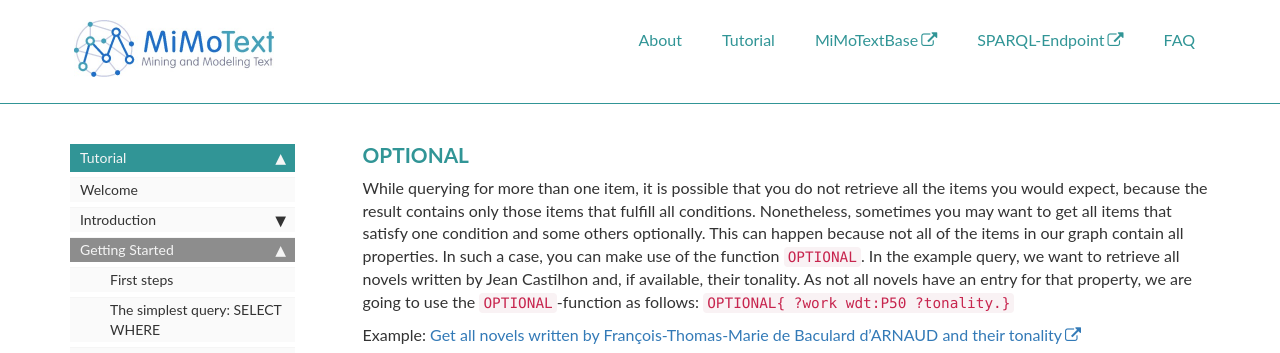
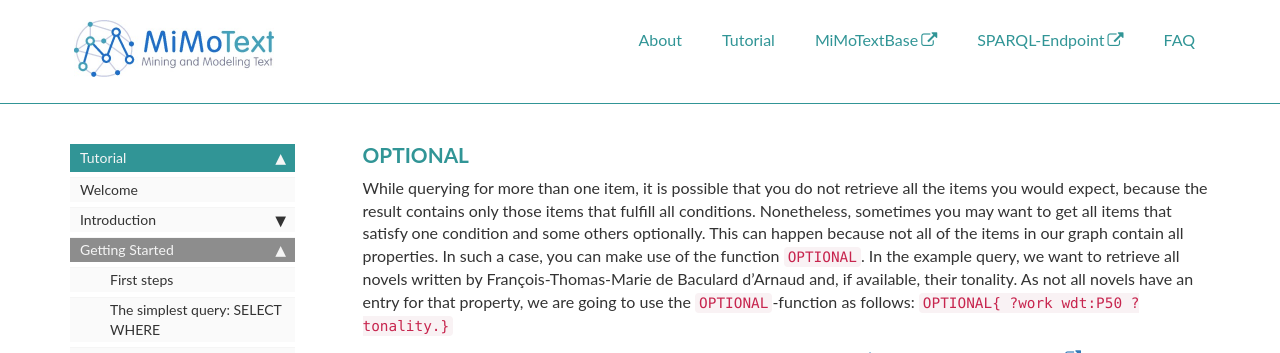
Before and after one commit to MiMoText/MiMoTextBase_Tutorial, a Jekyll site: the page built from pages/tutorial/optional.md, in a window 1280 px wide and 1224 px high, cut to the strip 0-353 px from the top of the window. Built offline with Jekyll 4.4.1, drawn with Linux system fonts in a browser that asks for light colours; comment, search, counter and statistics services are not loaded; our own code applies the rules of GitHub Pages for plain Markdown files.

Commit message:
Update optional.md

```diff
--- a/pages/tutorial/optional.md
+++ b/pages/tutorial/optional.md
@@ -14,7 +14,7 @@
 
 While querying for more than one item, it is possible that you do not retrieve all the items you would expect, because the result contains only those items that fulfill all conditions. Nonetheless, sometimes you may want to get all items that satisfy one condition and some others optionally. This can happen because not all of the items in our graph contain all properties.
 In such a case, you can make use of the function `OPTIONAL`.
-In the example query, we want to retrieve all novels written by Jean Castilhon and, if available, their tonality. As not all novels have an entry for that property, we are going to use the `OPTIONAL`-function as follows: `OPTIONAL{ ?work wdt:P50 ?tonality.}`
+In the example query, we want to retrieve all novels written by François-Thomas-Marie de Baculard d’Arnaud and, if available, their tonality. As not all novels have an entry for that property, we are going to use the `OPTIONAL`-function as follows: `OPTIONAL{ ?work wdt:P50 ?tonality.}`
 
 Example: [Get all novels written by François-Thomas-Marie de Baculard d’ARNAUD and their tonality](https://tinyurl.com/2ysqfeoz){:target="\_blank", rel: "noopener noreferrer"}
 
```
